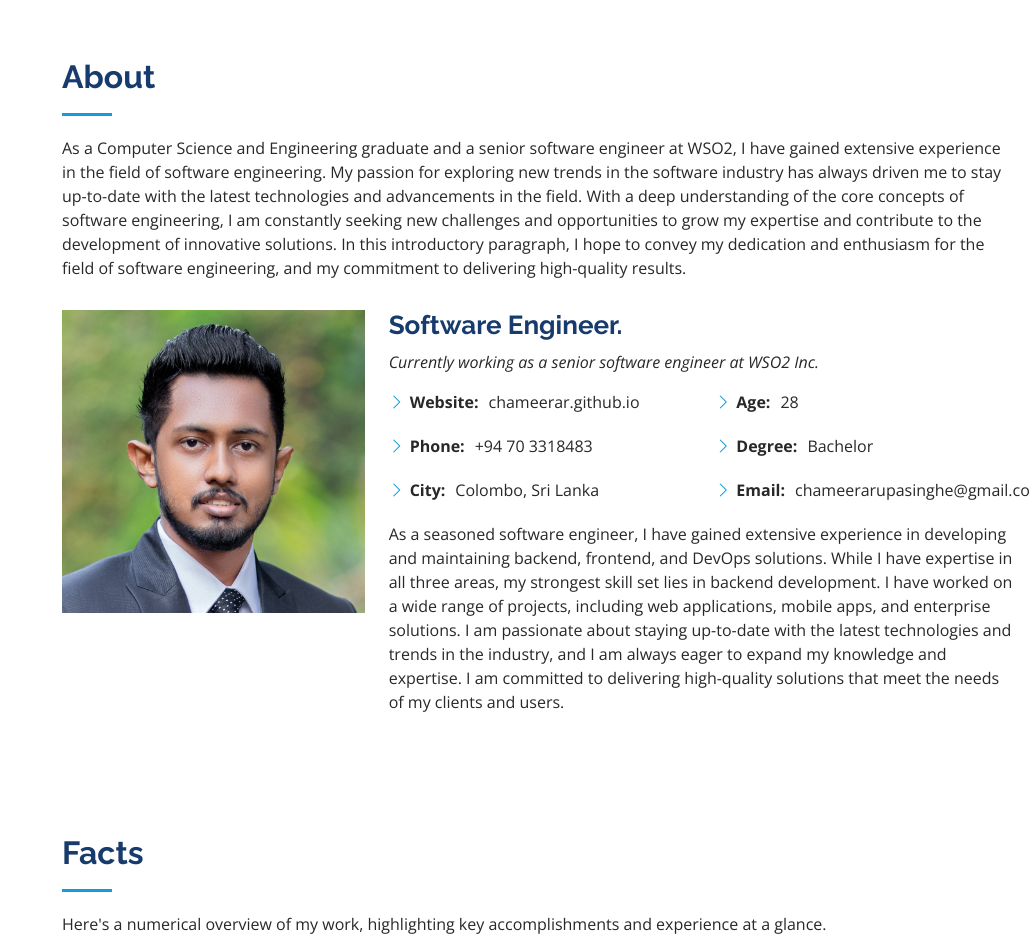
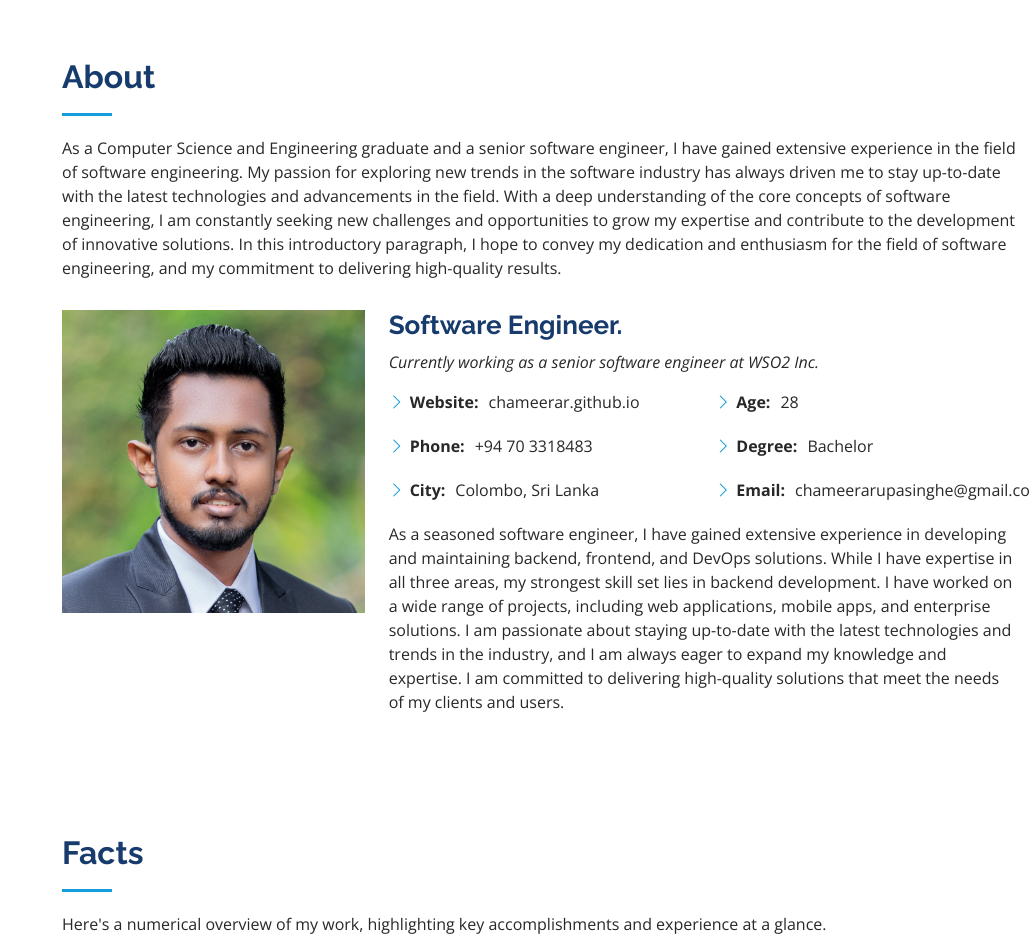
Before and after one commit to chameerar/chameerar.github.io, a plain HTML site: page index.html in a window 1280 px wide. Shown: the part 802-1738 px from the top of the page, without its empty margins (250-1280 px from the left). Drawn offline with nearby package versions, Linux system fonts and the light colour scheme.

Commit message:
Update index.html

```diff
--- a/index.html
+++ b/index.html
@@ -90,7 +90,7 @@
 
         <div class="section-title">
           <h2>About</h2>
-          <p>As a Computer Science and Engineering graduate and a senior software engineer at WSO2, I have gained
+          <p>As a Computer Science and Engineering graduate and a senior software engineer, I have gained
             extensive
             experience in the field of software engineering. My passion for exploring new trends in the software
             industry
```
